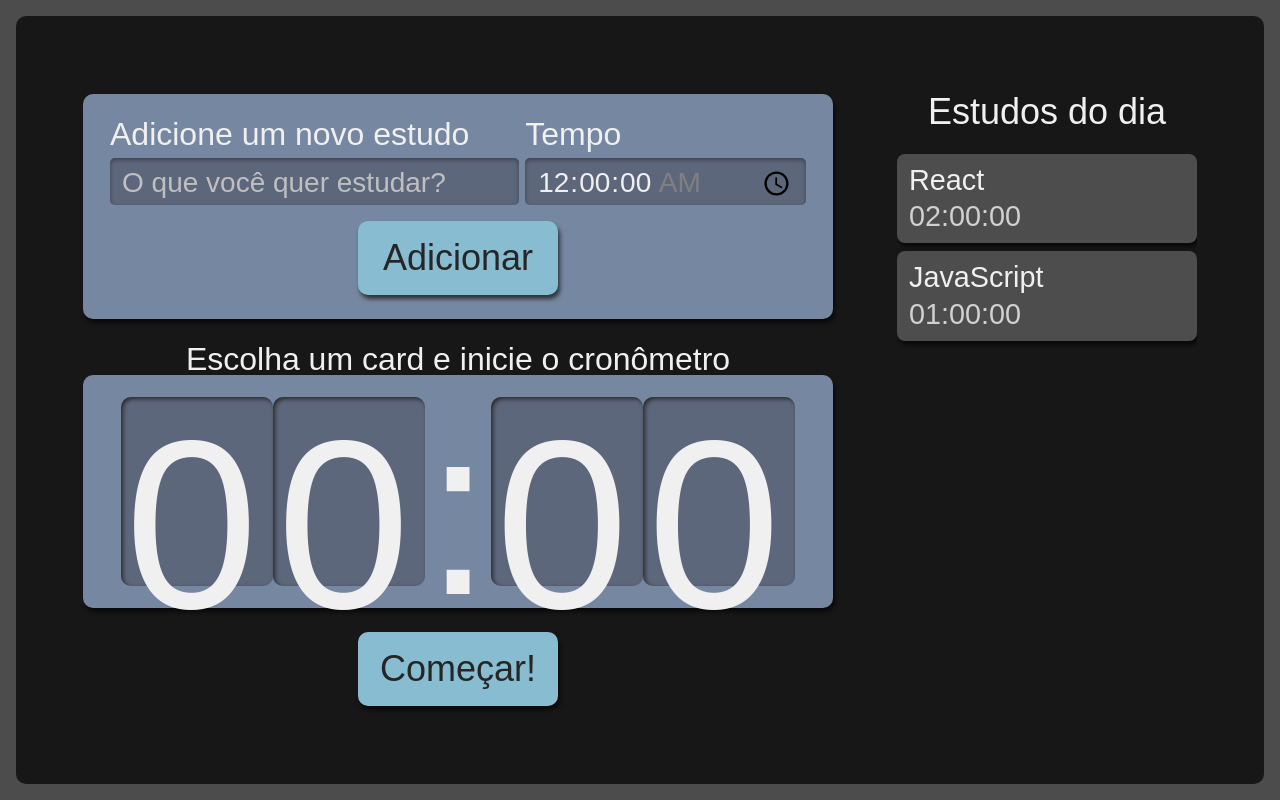
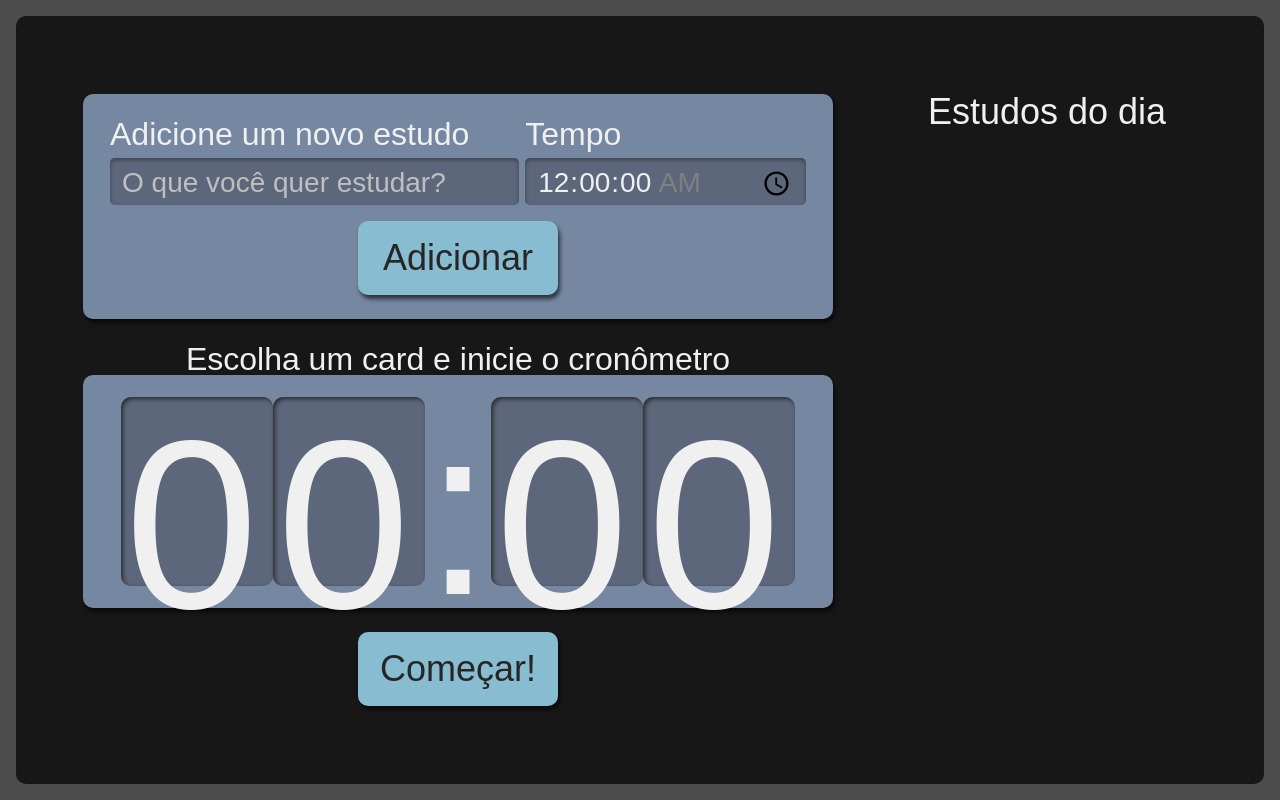
Before and after one commit to renanlucena/alura-studies, a React (Create React App) app: page / in a window 1280 px wide. Built offline with nearby package versions, Linux system fonts and the light colour scheme.

Commit message:
criando uma interface para as tarefas e adicionando novas tarefas

```diff
--- a/src/componentes/Botao/index.tsx
+++ b/src/componentes/Botao/index.tsx
@@ -1,11 +1,12 @@
 import React, { ReactElement } from 'react'
 import styles from "./Botao.module.scss";
 interface BotaoProps{
+    type?: "button" | "submit" | "reset" | undefined
     children: ReactElement | string
 }
-export default function Botao({children}:BotaoProps){
+export default function Botao({type = "button", children}:BotaoProps){
         return(
-            <button className={styles.botao}>
+            <button type={type} className={styles.botao}>
                 {children}
             </button>
         )
--- a/src/componentes/Formulario/index.tsx
+++ b/src/componentes/Formulario/index.tsx
@@ -1,14 +1,18 @@
 import React, { useState } from 'react'
 import Botao from '../Botao'
 import styles from "./Formulario.module.scss";
+import { ITarefa } from '../../types/ITarefa';
+interface FormularioProps{
+    setTarefas: React.Dispatch<React.SetStateAction<ITarefa[]>>
+}
 
-export default function Formulario() {
+export default function Formulario({setTarefas}: FormularioProps) {
     const [tarefa, setTarefa] = useState("");
     const [tempo, setTempo] = useState("00:00:00");
 
     function adicionarTarefa(e: React.FormEvent){
         e.preventDefault();
-        console.log('state: ', tarefa)
+        setTarefas(tarefasAntigas => [...tarefasAntigas, {tarefa, tempo}]);
     }
     return (
         <form className={styles.novaTarefa} onSubmit={adicionarTarefa}>
@@ -44,7 +48,7 @@ export default function Formulario() {
                 />
 
             </div>
-            <Botao>Adicionar</Botao>
+            <Botao type="submit">Adicionar</Botao>
 
         </form>
     )
--- a/src/componentes/Lista/index.tsx
+++ b/src/componentes/Lista/index.tsx
@@ -1,25 +1,15 @@
-import {useState} from 'react'
 import styles from "./Lista.module.scss";
 import Item from './Item';
+import { ITarefa } from "../../types/ITarefa";
 
 
-export default function Lista() {
-  const[tarefa, setTarefa] = useState([{
-    tarefa:'React',
-    tempo: '02:00:00'
-},
-{
-    tarefa:'JavaScript',
-    tempo: '01:00:00'
-}
-])
+export default function Lista({tarefas} : {tarefas:ITarefa[]}) {
+
   return (
     <aside className={styles.listaTarefas}>
-        <h2 onClick={() =>{
-          setTarefa([...tarefa, {tarefa: "Estudar estado", tempo:"05:00:00"}])
-        }}>Estudos do dia</h2>
+        <h2>Estudos do dia</h2>
         <ul>
-            {tarefa.map((item, index) =>(
+            {tarefas.map((item, index) =>(
               <Item key={index} {...item} />
             ))}
 
--- a/src/paginas/App.tsx
+++ b/src/paginas/App.tsx
@@ -1,17 +1,18 @@
-import React from 'react';
+import React, { useState } from 'react';
 import Formulario from '../componentes/Formulario';
 import Lista from '../componentes/Lista';
 import styles from "./App.module.scss";
 import Cronometro from '../componentes/Cronometro';
-
-
-
+import { ITarefa } from '../types/ITarefa';
 
 function App() {
+
+  const[tarefas, setTarefas] = useState<ITarefa[]>([])
+
   return (
     <div className={styles.AppStyle}>
-      <Formulario />
-      <Lista />
+      <Formulario setTarefas = {setTarefas} />
+      <Lista tarefas={tarefas} />
       <Cronometro/>
     </div>
   );
--- /dev/null
+++ b/src/types/ITarefa.ts
@@ -0,0 +1,4 @@
+export interface ITarefa{
+    tarefa: string,
+    tempo: string
+  }
```
